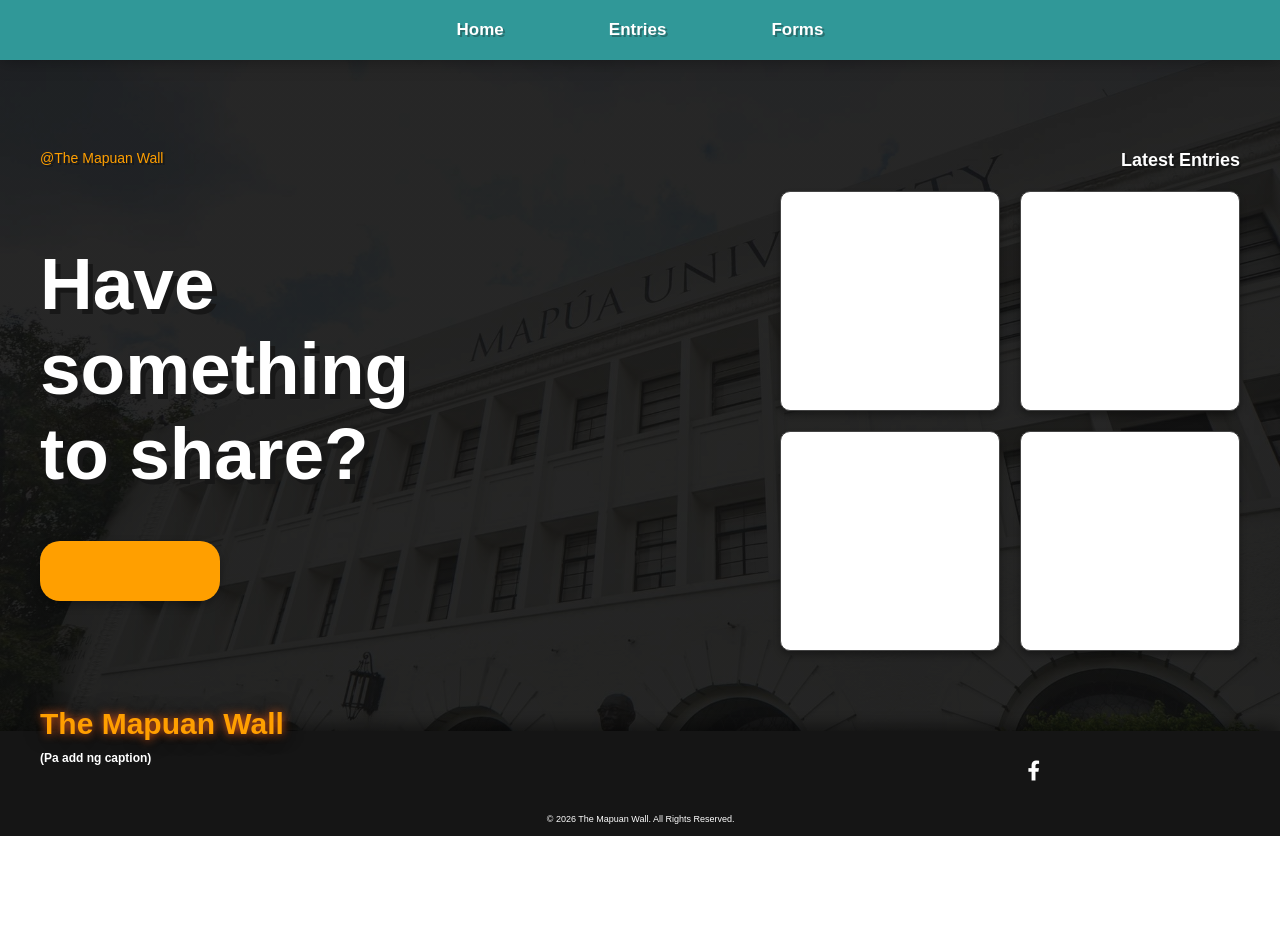
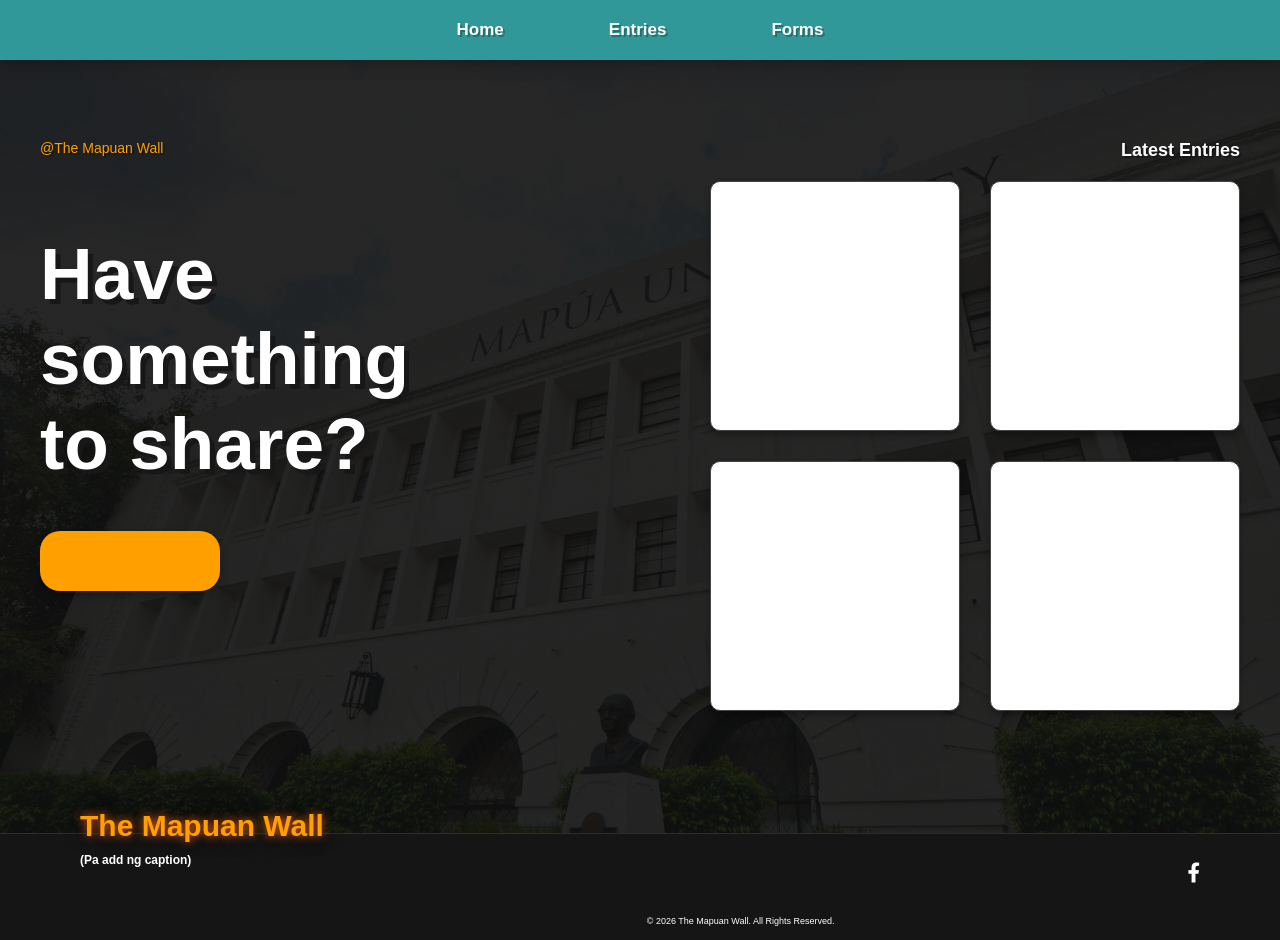
Before and after one commit to Chongkers/FINALPROJECT_ITS121P, a plain HTML site: page FINALPROJECT_ITS121P-main/index.html in a window 1280 px wide. Before the commit the page ends 836 px from the top, so only its background shows below. Drawn offline with Linux system fonts and the light colour scheme.

Commit message:
Add files via upload

```diff
--- a/FINALPROJECT_ITS121P-main/index.html
+++ b/FINALPROJECT_ITS121P-main/index.html
@@ -41,8 +41,9 @@
         </section>
     </main>
 
+    <br><br><br><br>
         <footer>
-        <div class="footerContainer">
+        <div class="homefooter">
             <div class="footerSection">
                 <h4>The Mapuan Wall</h4>
                 <h5>(Pa add ng caption)</h5>
--- a/FINALPROJECT_ITS121P-main/style.css
+++ b/FINALPROJECT_ITS121P-main/style.css
@@ -8,7 +8,24 @@
 
 /*main,body,header,footer css*/
 
+main {
+    padding-top: 140px;
+    max-width: 1200px;
+    margin: 0 auto;
+    width: 100%;
+    display: flex;
+    justify-content: space-between;
+    align-items: flex-start;
+    flex: 1;
+}
+
 body {
+    margin: 0;
+    padding: 0;
+    min-height: 900px;
+
+    flex-direction: column;
+
     background: linear-gradient(rgba(15, 15, 15, 0.9), rgba(15, 15, 15, 0.9)), url("mapuahome.jpg");
     background-size: cover;
     background-attachment: fixed;
@@ -58,8 +75,20 @@
 footer {
     background-color: #151515;
     padding: 40px 0;
-    margin-top: 80px;
-    box-shadow: 0 -5px 15px rgba(0, 0, 0, 0.5);
+    width: 100%;
+    margin-top: auto;
+    margin-bottom: -50px;
+    border-top: 1px solid rgba(255, 255, 255, 0.1);
+}
+
+.homefooter{
+    max-width: 1200px;
+    margin: -85px auto 0 auto;
+    display: flex;
+    justify-content: space-between;
+    align-items: center;
+    padding: 20px 40px;
+    width: 100%;
 }
 
 .footerContainer {
@@ -69,7 +98,7 @@
     justify-content: space-between;
     align-items: center;
     padding: 0 40px;
-    margin-right:200px;
+    margin-right:auto;
     min-height: 0px;
     max-height: 20px;
     margin-bottom: 15px;
@@ -121,12 +150,24 @@
     transform: scale(1.2);
 }
 
+main, .container {
+    flex: 1;
+    padding-top: 140px;
+    padding-bottom: 50px;
+    max-width: 1200px;
+    margin: 0 auto;
+    width: 100%;
+}
+
+
 
 /*home css*/
 
 
+
 .home .form {
-    flex: 1;
+    flex: 1.5;
+    padding-right: 50px;
 }
 
 .mapuawall {
@@ -196,9 +237,9 @@
 
 .grid {
     display: grid;
-    grid-template-columns: repeat(2, 220px);
-    grid-template-rows: repeat(2, 220px);
-    gap: 20px;
+    grid-template-columns: repeat(2, 250px);
+    grid-template-rows: repeat(2, 250px);
+    gap: 30px;
 }
 .grid-item {
     background-color: #ffffff;
@@ -214,8 +255,10 @@
     padding-top: 100px;
     padding-left: 115px;
     margin-bottom: -500px;
+    display: flex;
 }
 .form-container {
+
     max-width: 535px;
     min-width: 535px;
     max-height: 720px;
@@ -226,7 +269,7 @@
     display: flex;
     gap: 50px;
     box-shadow: 0 10px 30px rgba(0,0,0,0.5);
-    margin-left: 100px;
+    margin-left: 10%;
     margin-top: 510px;
     margin-bottom: 350px;
 }
```
Also changed, not shown: FINALPROJECT_ITS121P-main/entryforms.html (+1 -1 lines).
